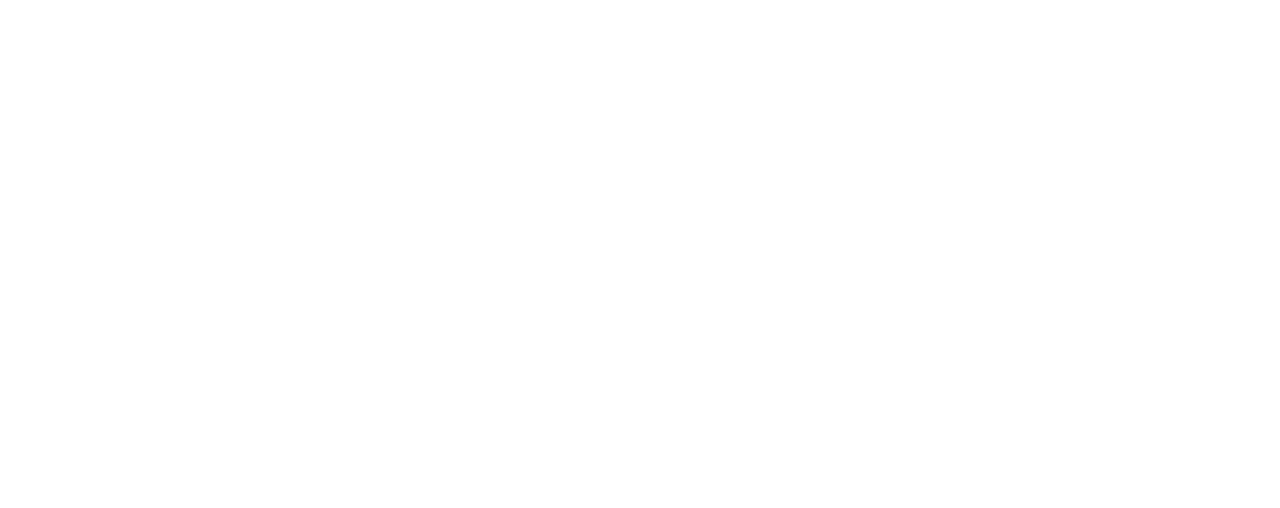
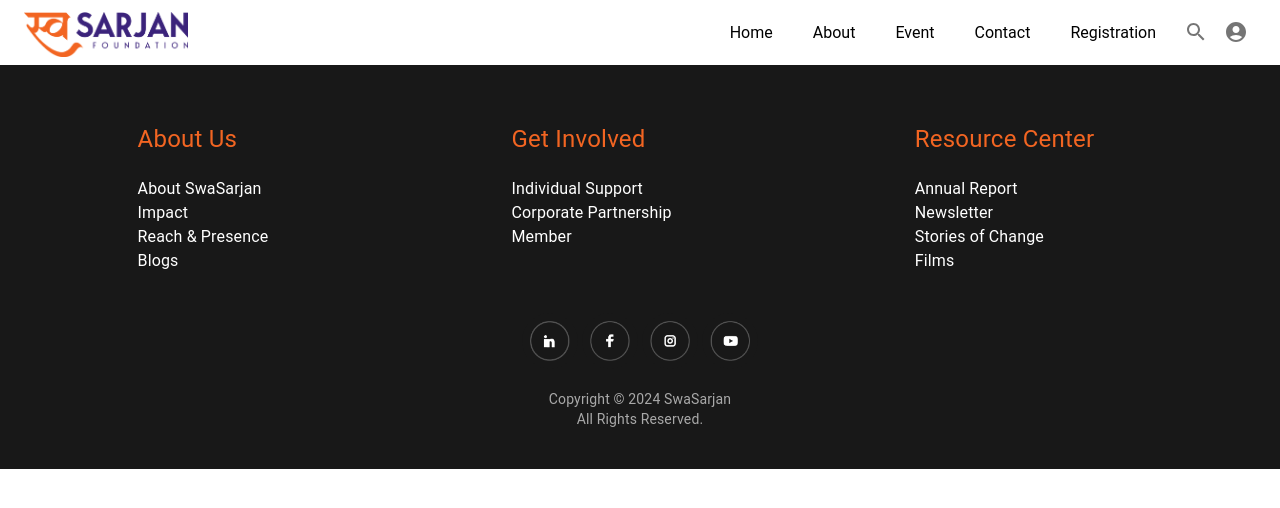
Before and after one commit to DivyaNareshkumarPatel/SwaSarjan, a React (Create React App) app: page /SwaSarjan/contact in a window 1280 px wide. Shown: the top 508 px of the page. Built offline with nearby package versions, Linux system fonts and the light colour scheme.

Commit message:
navbar,footer

```diff
--- a/src/Pages/Contact.jsx
+++ b/src/Pages/Contact.jsx
@@ -1,9 +1,12 @@
-import React from 'react'
+import React from 'react';
+import Navbar from '../Components/Navbar';
+import Footer from '../Components/Footer';
 
 export default function Contact() {
   return (
     <div>
-
+      <Navbar/>
+      <Footer/>
     </div>
   )
 }
```
